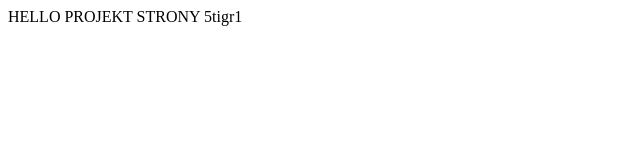
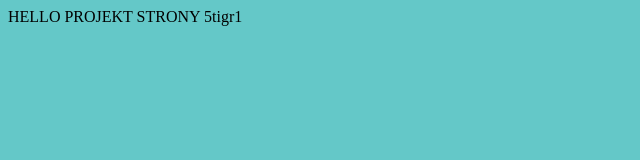
Before and after one commit to Fomcio/5tigr1, a plain HTML site: page index.html in a window 1280 px wide. Shown: the whole page, without its empty margins (0-640 px from the left). Drawn offline with Linux system fonts and the light colour scheme.

Commit message:
Dodano css

```diff
--- a/index.html
+++ b/index.html
@@ -4,6 +4,7 @@
     <meta charset="UTF-8">
     <meta name="viewport" content="width=device-width, initial-scale=1.0">
     <title>Document</title>
+    <link rel="stylesheet" href="styl.css">
 </head>
 <body>
     HELLO PROJEKT STRONY 5tigr1
--- /dev/null
+++ b/styl.css
@@ -0,0 +1,3 @@
+body, html{
+    background-color: rgb(100,200,200);
+}
```
